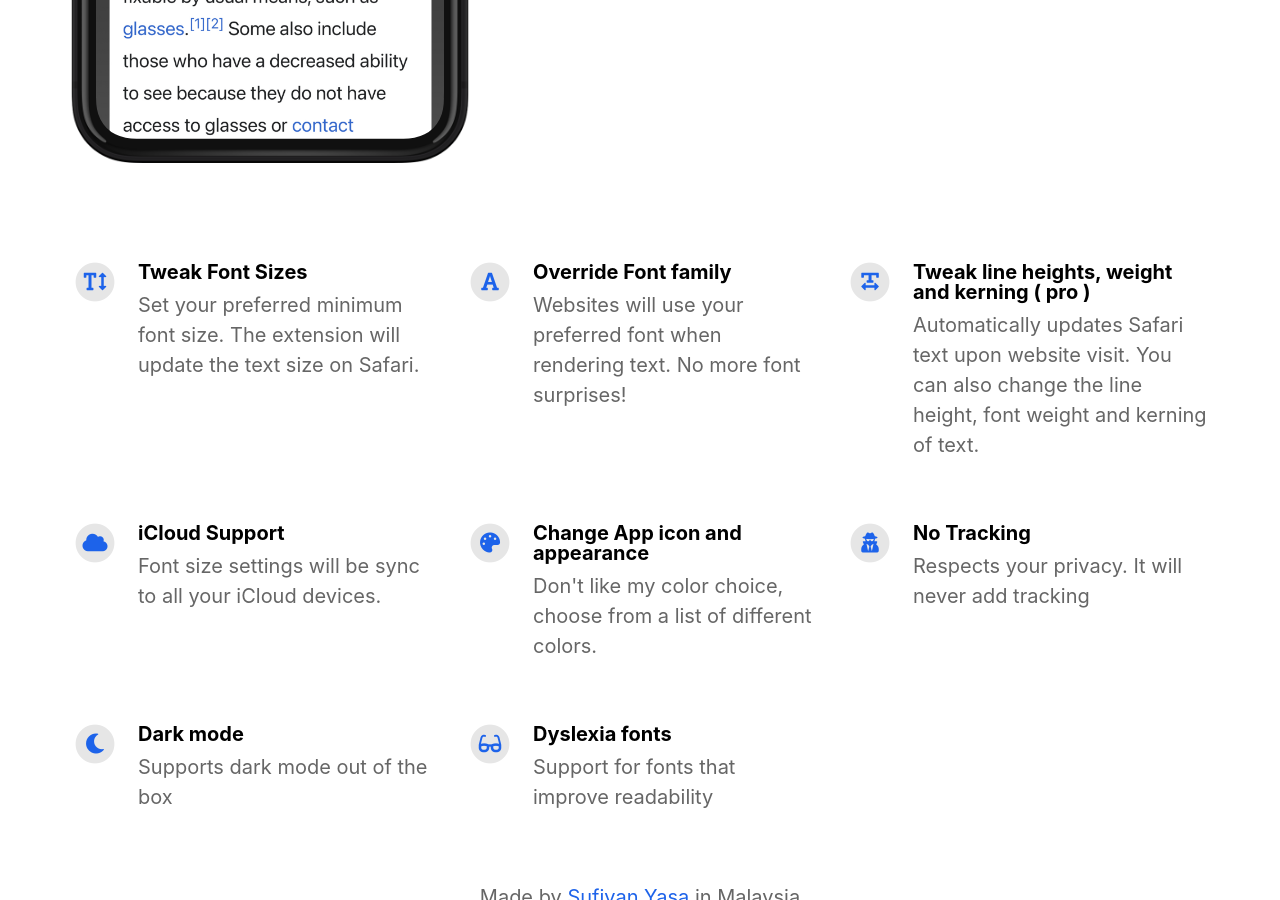
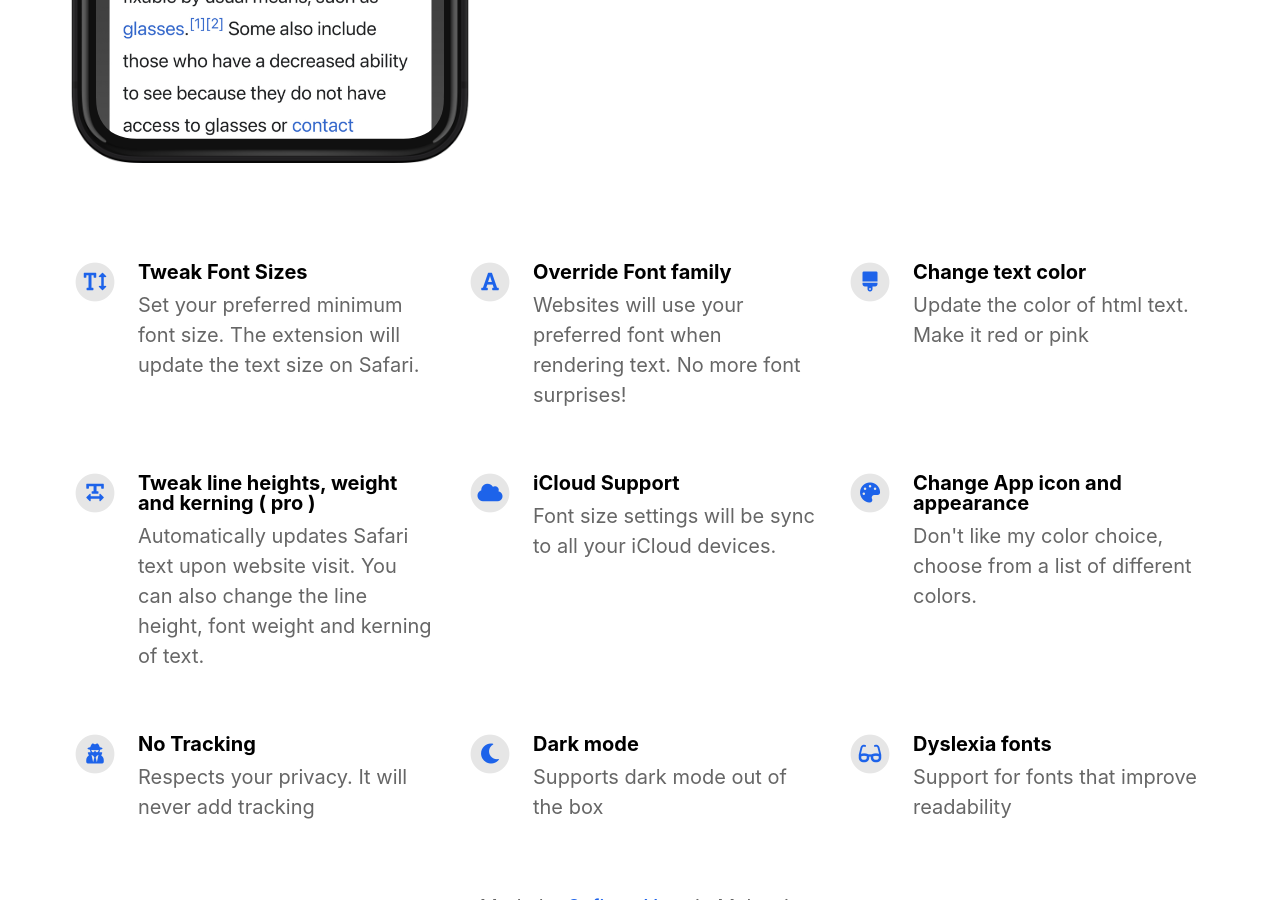
Before and after one commit to xr1337/TweakSafariFonts, a Jekyll site: the page built from index.html, in a window 1280 px wide and 900 px high, scrolled down 822 px. Built offline with Jekyll 4.4.1, drawn with Linux system fonts in a browser that asks for light colours; nearby versions of some CDN libraries.

Commit message:
update features

```diff
--- a/_config.yml
+++ b/_config.yml
@@ -42,6 +42,10 @@ features                                  :
   - title                                 : Override Font family
     description                           : Websites will use your preferred font when rendering text. No more font surprises!
     fontawesome_icon_name                 : font
+
+  - title                                 : Change text color
+    description                           : Update the color of html text. Make it red or pink
+    fontawesome_icon_name                 : brush
 
   - title                                 : Tweak line heights, weight and kerning ( pro )
     description                           : Automatically updates Safari text upon website visit. You can also change the line height, font weight and kerning of text.
```
